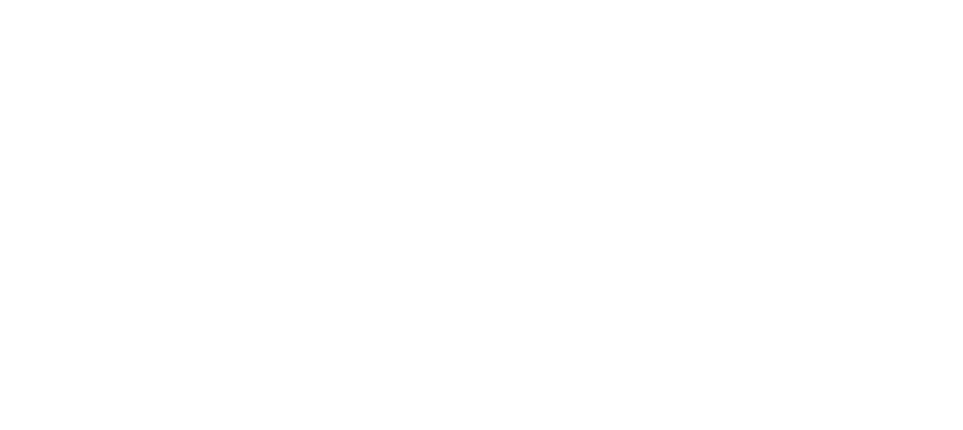
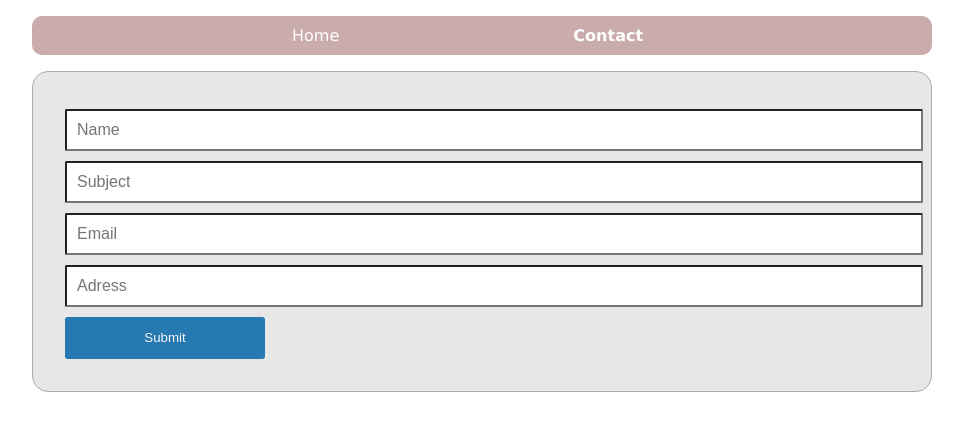
Before and after one commit to SiljeElisabeth/silje-elisabeth-thunes-js1-ca, a plain HTML site: page contact.html in a window 1280 px wide. Shown: the whole page, without its empty margins (158-1121 px from the left). Drawn offline with Linux system fonts and the light colour scheme.

Commit message:
updates some styling

```diff
--- a/contact.html
+++ b/contact.html
@@ -0,0 +1,40 @@
+<!DOCTYPE html>
+<html lang="en">
+  <head>
+    <meta charset="UTF-8" />
+    <meta http-equiv="X-UA-Compatible" content="IE=edge" />
+    <meta name="viewport" content="width=device-width, initial-scale=1.0" />
+    <link href="css/styles.css" rel="stylesheet" />
+    <title>Javascript 1 CA | Contact</title>
+  </head>
+  <body>
+    <header>
+      <nav>
+        <ul>
+          <li><a href="index.html">Home</a></li>
+          <li><a href="contact.html" class="current">Contact</a></li>
+        </ul>
+      </nav>
+    </header>
+    <main>
+      <div class="contact-container">
+        <form id="contactForm">
+          <div>
+            <input name="firstname" id="name" placeholder="Name" />
+          </div>
+          <div>
+            <input name="subject" id="subject" placeholder="Subject" />
+          </div>
+          <div>
+            <input name="email" id="email" placeholder="Email" />
+          </div>
+          <div>
+            <input name="adress" id="adress" placeholder="Adress" />
+          </div>
+          <button>Submit</button>
+        </form>
+      </div>
+    </main>
+    <script src="js/contact.js"></script>
+  </body>
+</html>
--- a/css/styles.css
+++ b/css/styles.css
@@ -1,11 +1,11 @@
 body{
     font-family: 'Gill Sans', 'Gill Sans MT', Calibri, 'Trebuchet MS', sans-serif;
-    max-width: 600px;
+    max-width: 900px;
     margin: 0 auto;
 }
 .artist-container{
     display: grid;
-    grid-template-columns: 1fr 1fr;
+    grid-template-columns: 1fr 1fr 1fr;
     gap:10px;
 }
 
@@ -14,6 +14,14 @@ body{
     background-color: rgb(241, 241, 241);
     padding:20px;
     border-radius: 10px;
+}
+.artist-card a {
+    color:rgb(47, 47, 47);
+    text-decoration: none;
+}
+
+.artist-card a:hover{
+    text-decoration: underline;
 }
 .artist-card h1,
 h2{
@@ -36,24 +44,33 @@ h2{
     left:22px;
 }
 nav {
-    background-color:gray;
+    background-color:rgba(202, 171, 171, 0.979);
     border-radius: 10px;
 }
 nav li {
     display: inline-block;
     font-family: Verdana, Geneva, Tahoma, sans-serif;
     padding:10px;
+    margin-left:210px;
 }
 
 nav a {
     text-decoration: none;
-    color: rgb(255, 255, 255);
-    padding-left:120px;
+    color: white;
+
+}
+
+nav a:hover{
+    color:rgba(241, 213, 213, 0.979);
+}
+.current{
+ font-weight: bold;
 }
 
 .loader{
     position: relative;
     top:200px;
+    left:150px;
     margin:0em 15em;
     border:15px solid rgb(212, 212, 212);
     border-top:15px solid rgb(251, 163, 0);
@@ -90,3 +107,28 @@ nav a {
 .artist-info{
     padding:20px;
 }
+
+form{
+    padding:2em;
+    border-radius: 1em;
+    border: 1px solid rgb(173, 173, 173);
+    background-color: rgb(231, 231, 231);
+}
+
+input {
+    width: 100%;
+    margin: 5px 0px;
+    padding:10px;
+    font-size:1em;
+    border-radius: .1em;
+}
+
+button {
+    background-color: rgb(38, 121, 177);
+    border:none;
+    width:200px;
+    padding:1em;
+    color: rgb(246, 246, 246);
+    border-radius: .2em;
+    margin-top:5px;
+}
--- /dev/null
+++ b/js/contact.js
@@ -0,0 +1,9 @@
+const form = document.querySelector("#contactForm");
+
+form.onsubmit = function() {
+    event.preventDefault();
+
+
+    const name = document.querySelector("#name");
+    console.log(name.value);
+}
--- a/js/detail.js
+++ b/js/detail.js
@@ -35,7 +35,7 @@ function createHtml(songDetails) {
                                             <div class="details-img" style="background-image: url('${songDetails.song_art_image_url}')">
                                             </div>
                                             <div class="artist-info">
-                                                <h3>Full song title: </h3>${songDetails.full_title}
+                                                <h3>Song title: </h3>${songDetails.full_title}
                                                 <h3>Release date: </h3>${songDetails.release_date}
                                                 <p>${songDetails.embed_content}</p>
                                             </div>
@@ -47,7 +47,7 @@ function createHtml(songDetails) {
                                             <div class="details-img" style="background-image: url('${songDetails.song_art_image_url}')">
                                             </div>
                                             <div class="artist-info">
-                                                <h3>Full song title: </h3>${songDetails.full_title}
+                                                <h3>Song title: </h3>${songDetails.full_title}
                                                 <h3>Release date: </h3><p>Unknown release date</p>
                                                 <p>${songDetails.embed_content}</p>
                                             </div>
```
Also changed, not shown: index.html (+2 -2 lines).
